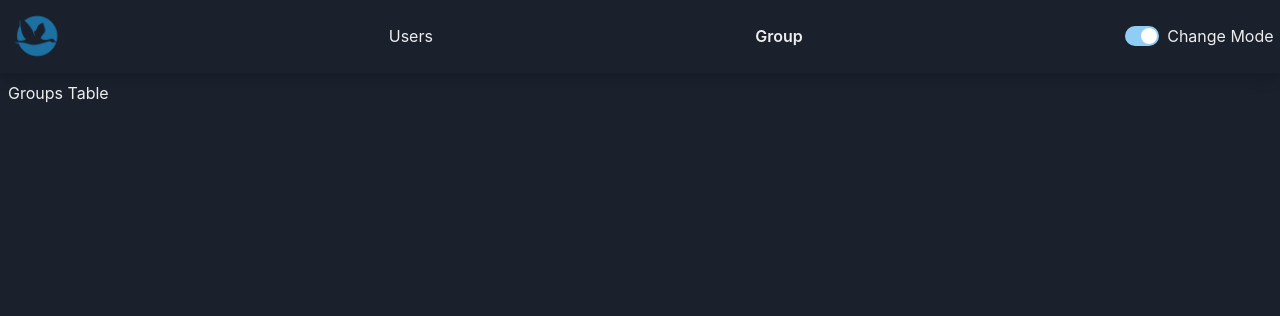
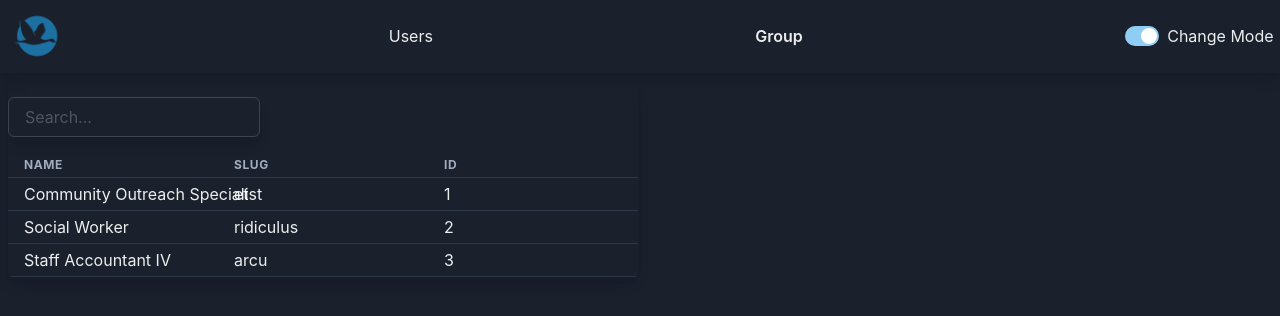
Before and after one commit to Didbar/user-management-task, a React (Vite) app: page /groups in a window 1280 px wide. Shown: the top 316 px of the page. Built offline with nearby package versions, Linux system fonts and the light colour scheme.

Commit message:
add groups table

```diff
--- /dev/null
+++ b/src/features/group/GroupsTable.tsx
@@ -0,0 +1,47 @@
+import { Box, Link as ChakraLink } from '@chakra-ui/react'
+import { createColumnHelper } from '@tanstack/react-table'
+import { useMemo } from 'react'
+import { Link } from 'react-router-dom'
+import GROUPS from 'src/api/groups'
+import { DataTable } from 'src/components/DataTable'
+import Group from 'src/entities/Group'
+
+const GroupsTable = () => {
+  const columns = useMemo(() => getUserColumns(), [])
+  //TODO: Create useGroups Hook
+
+  return (
+    <Box
+      overflowY="auto"
+      maxHeight={{ base: '40vh', lg: '85vh' }}
+      boxShadow="lg"
+      borderRadius="4px">
+      <DataTable data={GROUPS} columns={columns} />
+    </Box>
+  )
+}
+
+export default GroupsTable
+
+const getUserColumns = () => {
+  const columnHelper = createColumnHelper<Group>()
+  const columns = [
+    columnHelper.accessor('name', {
+      cell: info => (
+        <ChakraLink as={Link} to={`/groups/${info.row.original.id}`}>
+          {info.getValue()}
+        </ChakraLink>
+      ),
+      header: 'Name',
+    }),
+    columnHelper.accessor('slug', {
+      cell: info => info.getValue(),
+      header: 'Slug',
+    }),
+    columnHelper.accessor('id', {
+      cell: info => info.getValue(),
+      header: 'Id',
+    }),
+  ]
+  return columns
+}
--- a/src/features/user/UsersTable.tsx
+++ b/src/features/user/UsersTable.tsx
@@ -7,9 +7,8 @@
 import User from 'src/entities/User'
 
 const UsersTable = () => {
-  const USER_COLUMNS = getUserColumns()
-  const columns = useMemo(() => USER_COLUMNS, [])
-  //TODO: Create useUSersHook
+  const columns = useMemo(() => getUserColumns(), [])
+  //TODO: Create useUsersHook
 
   return (
     <Box overflowY="auto" boxShadow="lg" borderRadius="4px" p="10px">
@@ -22,7 +21,7 @@
 
 const getUserColumns = () => {
   const columnHelper = createColumnHelper<User>()
-  const USER_COLUMNS = [
+  const columns = [
     columnHelper.accessor('name', {
       cell: info => (
         <ChakraLink as={Link} to={`/users/${info.row.original.id}`}>
@@ -36,5 +35,5 @@
       header: 'Email',
     }),
   ]
-  return USER_COLUMNS
+  return columns
 }
--- a/src/pages/GroupsPage.tsx
+++ b/src/pages/GroupsPage.tsx
@@ -1,10 +1,11 @@
 import { Grid } from '@chakra-ui/react'
 import { Outlet } from 'react-router-dom'
+import GroupsTable from 'src/features/group/GroupsTable'
 
 const GroupsPage = () => {
   return (
     <Grid templateColumns={{ base: '1fr', xl: '3fr 3fr' }} gap={1}>
-      <>Groups Table</>
+      <GroupsTable />
       <Outlet />
     </Grid>
   )
```
